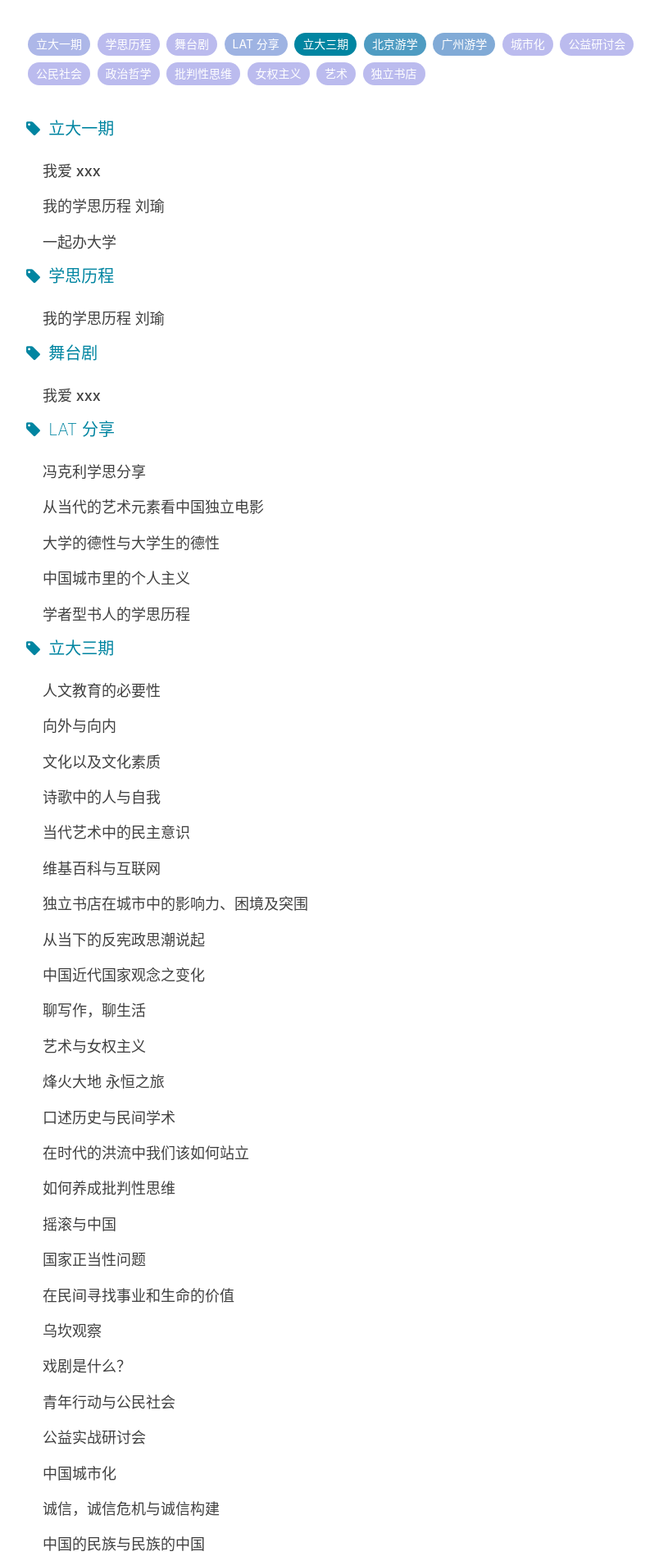
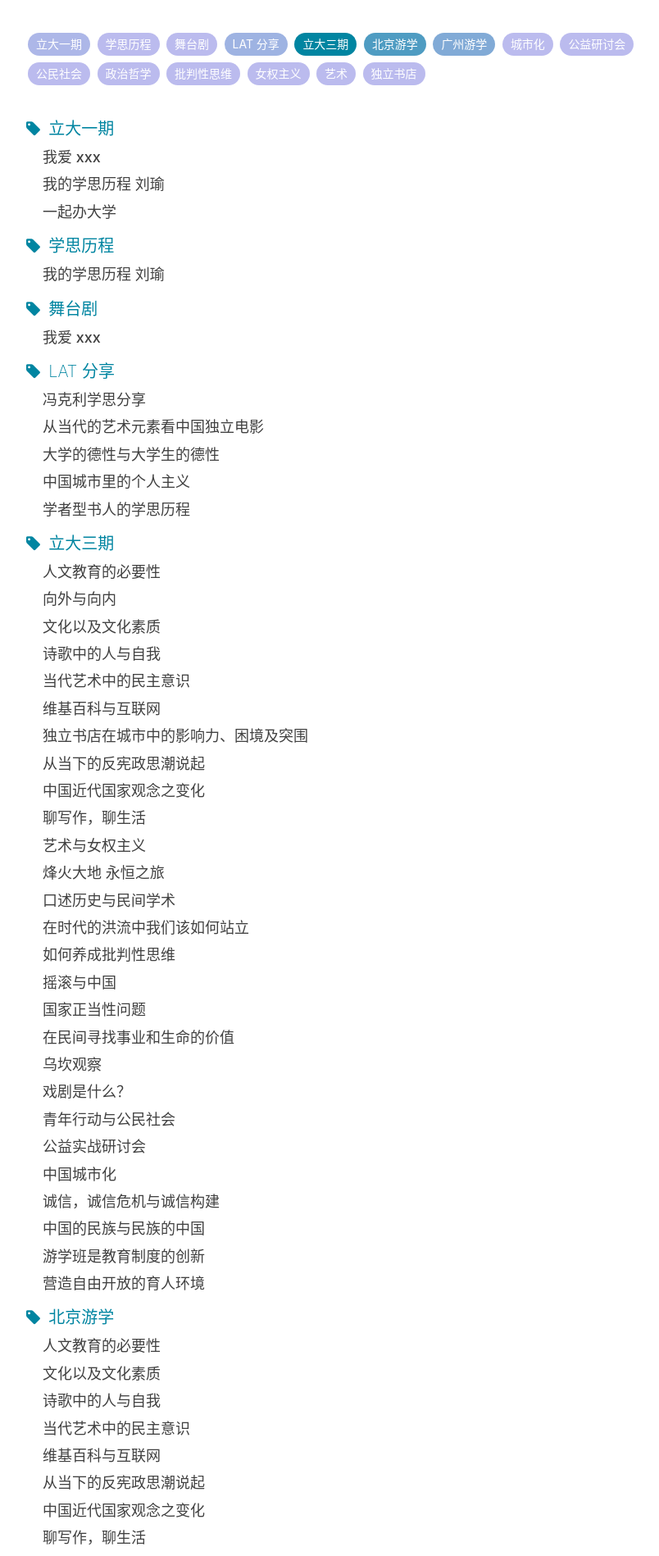
Before and after one commit to dgjj1991/LirenCollege.github.io, a Jekyll site: the page built from tags.html, in a window 1280 px wide. Shown: the part 208-2106 px from the top of the page at 82% size, without its empty margins (233-1037 px from the left). Built offline with Jekyll 4.4.1, drawn with Linux system fonts in a browser that asks for light colours; nearby versions of some CDN libraries; comment, search, counter and statistics services are not loaded.

Commit message:
tags 页面更加紧凑

```diff
--- a/css/hux-blog.css
+++ b/css/hux-blog.css
@@ -942,7 +942,7 @@ img::-moz-selection {
 .one-tag-list .post-preview > a .post-title {
   font-size: 16px;
   font-weight: 500;
-  margin-top: 20px;
+  margin-top: 3px;
 }
 .one-tag-list .post-preview > a .post-subtitle {
   font-size: 12px;
```
Also changed, not shown: css/hux-blog.min.css.
